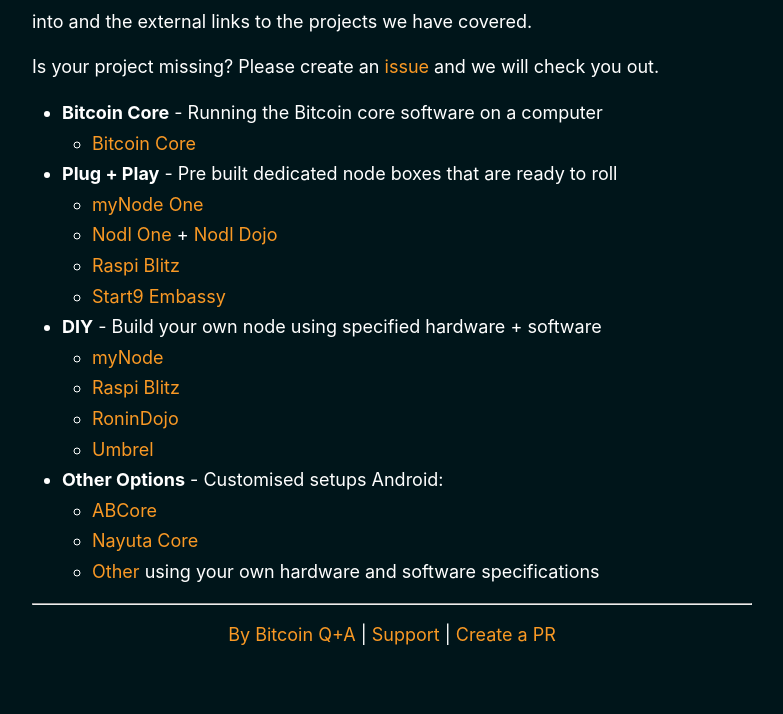
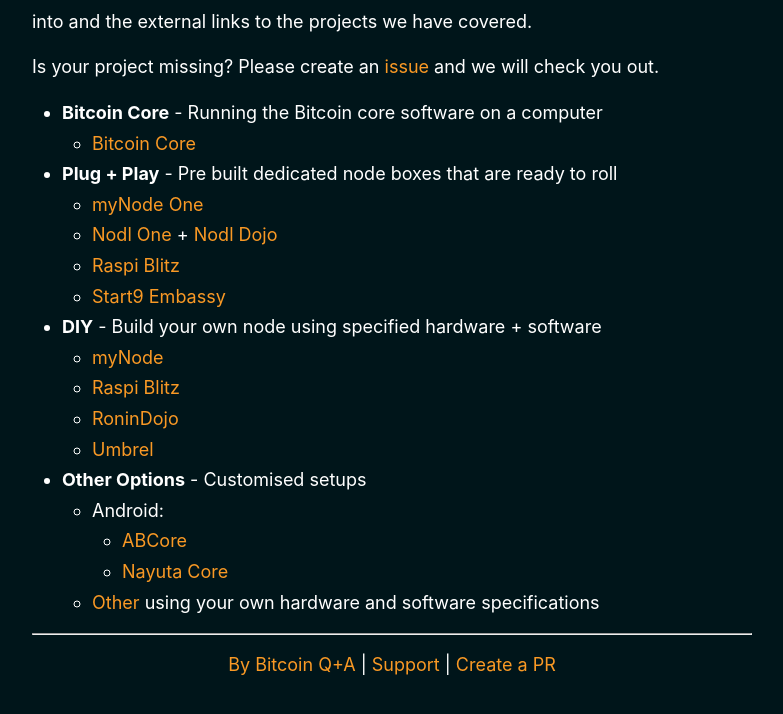
Before and after one commit to BitcoinQnA/node-guide, a Jekyll site: the page built from _pages/home.md, in a window 1280 px wide and 900 px high, scrolled down 1098 px. Shown: the top 714 px of the window, without its empty margins (248-1031 px from the left). Built offline with Jekyll 4.4.1, drawn with Linux system fonts in a browser that asks for light colours.

```diff
--- a/_pages/home.md
+++ b/_pages/home.md
@@ -47,9 +47,9 @@ Is your project missing? Please create an [issue](https://github.com/BitcoinQnA/
     - [Umbrel](https://getumbrel.com/#start)
 
 -  **Other Options** - Customised setups
-    Android:
-    - [ABCore](https://github.com/greenaddress/abcore)
-    - [Nayuta Core](https://nayuta.co/core/)
+    - Android:
+      - [ABCore](https://github.com/greenaddress/abcore)
+      - [Nayuta Core](https://nayuta.co/core/)
     - [Other](/other) using your own hardware and software specifications
 
 
```
